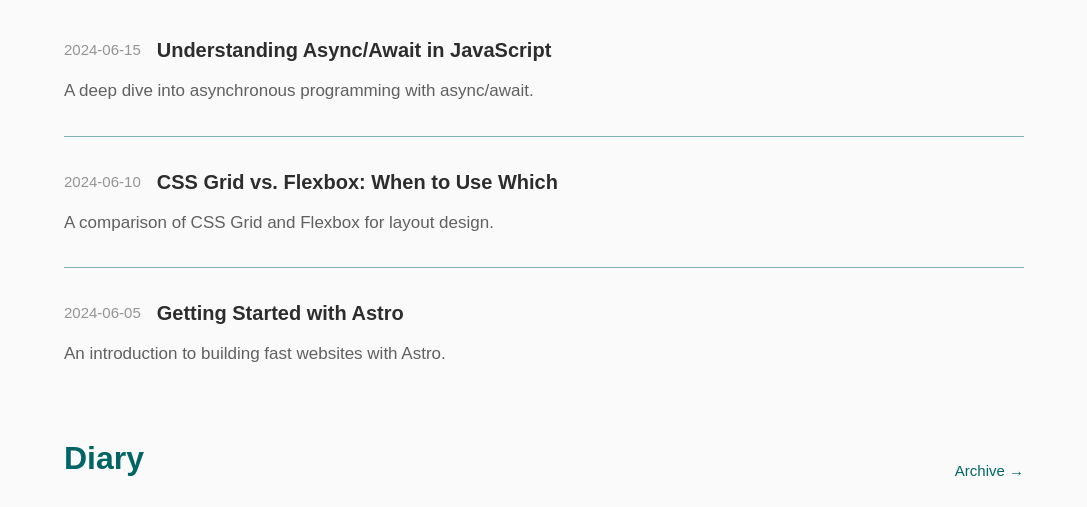
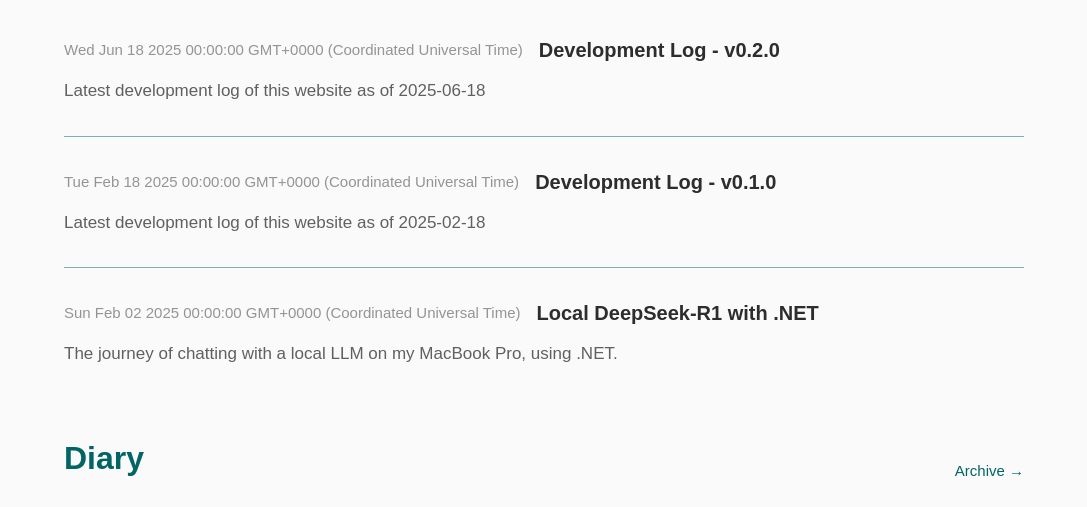
Before and after one commit to ferrywlto/ferrywlto.github.io, an Astro site: page / in a window 1280 px wide. Shown: the part 637-1144 px from the top of the page, without its empty margins (96-1183 px from the left). Built offline with nearby package versions, Linux system fonts and the light colour scheme; Astro itself is replaced by a stand-in of ours.

Commit message:
feat: Replace dummy blog entries with real blog posts from collection.

```diff
--- a/src/pages/index.astro
+++ b/src/pages/index.astro
@@ -7,27 +7,17 @@ import SectionContainer from "../components/SectionContainer.astro";
 import Divider from "../components/Divider.astro";
 import HeroCard from "../components/HeroCard.astro";
 import BaseLayout from "../layouts/BaseLayout.astro";
+import { getCollection } from "astro:content";
 
-const posts = [
-  {
-    title: "Understanding Async/Await in JavaScript",
-    date: "2024-06-15",
-    subtitle: "A deep dive into asynchronous programming with async/await.",
-    link: "./post/post1",
-  },
-  {
-    title: "CSS Grid vs. Flexbox: When to Use Which",
-    date: "2024-06-10",
-    subtitle: "A comparison of CSS Grid and Flexbox for layout design.",
-    link: "./post/post2",
-  },
-  {
-    title: "Getting Started with Astro",
-    date: "2024-06-05",
-    subtitle: "An introduction to building fast websites with Astro.",
-    link: "./post/post3",
-  },
-];
+const blogs = (await getCollection("blogs"))
+  .sort((a, b) => b.data.pubDate.valueOf() - a.data.pubDate.valueOf())
+  .slice(0, 3)
+  .map((post) => ({
+    title: post.data.title,
+    date: post.data.pubDate.toString(),
+    subtitle: post.data.description,
+    link: `./blogs/${post.id}`,
+  }));
 
 const diary = [
   {
@@ -91,11 +81,11 @@ const projects = [
 
     <div class="content-container">
       <div class="column-container content-list">
-        <SectionContainer title="Tech Blog" linkText="All posts" link="./posts">
-          <PostList posts={posts} />
+        <SectionContainer title="Tech Blog" linkText="All posts" link="./blogs">
+          <PostList posts={blogs} />
         </SectionContainer>
 
-        <SectionContainer title="Diary" linkText="Archive" link="./diary">
+        <SectionContainer title="Diary" linkText="Archive" link="./diaries">
           <PostList posts={diary} />
         </SectionContainer>
 
```
